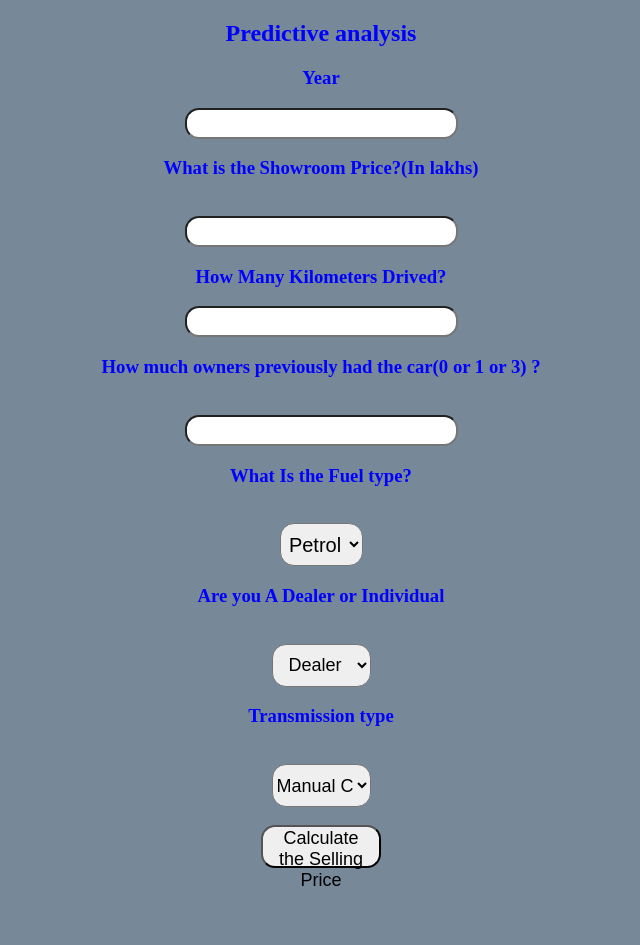
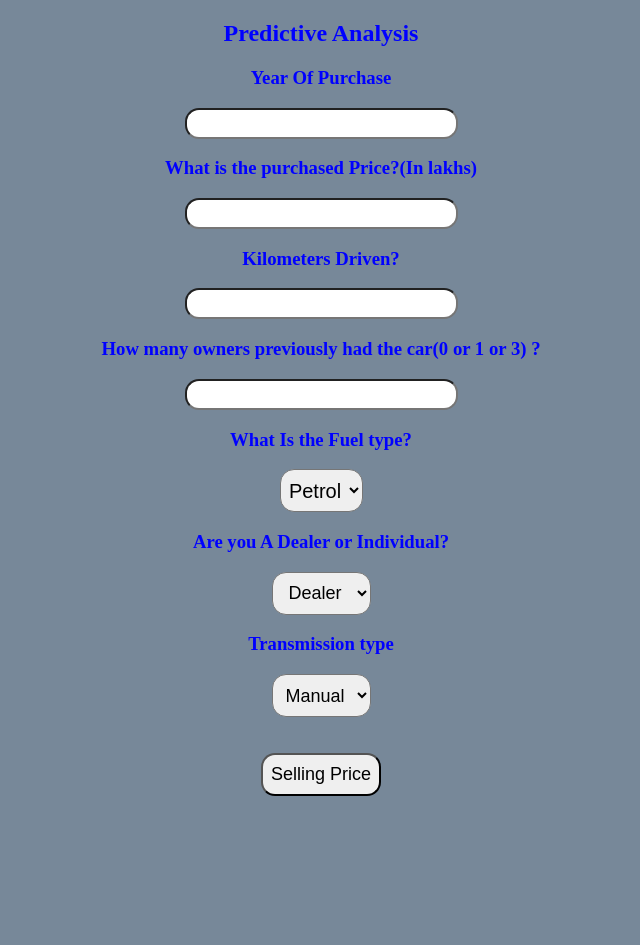
Before and after one commit to varun-kumar-812/Car-Price-Prediction, a Flask app: page / in a window 1280 px wide. Shown: the whole page, without its empty margins (319-959 px from the left). After the commit the page ends 796 px from the top, so only its background shows below. Run offline with Flask 2, Linux system fonts and the light colour scheme; parts of the project's set-up code (start-up, migrations or seed data) failed here and were passed over.

Commit message:
Add files via upload

```diff
--- a/app.py
+++ b/app.py
@@ -47,7 +47,7 @@ def predict():
         if output<0:
             return render_template('index.html',prediction_texts="Sorry you cannot sell this car")
         else:
-            return render_template('index.html',prediction_text="You Can Sell The Car at {}".format(output))
+            return render_template('index.html',prediction_text="You Can Sell The Car at ₹ {} lakhs".format(output))
     else:
         return render_template('index.html')
 
--- a/templates/index.html
+++ b/templates/index.html
@@ -4,33 +4,33 @@
 <head>
     <meta charset="UTF-8">
     <meta name="viewport" content="width=device-width, initial-scale=1.0">
-    <title>Document</title>
+    <title>Car Price Predictor</title>
 </head>
 
 <body>
 
     <div style="color:blue">
         <form action="{{ url_for('predict')}}" method="post">
-            <h2>Predictive analysis</h2>
-            <h3>Year</h3>
+            <h2>Predictive Analysis</h2>
+            <h3>Year Of Purchase</h3>
             <input id="first" name="Year" type="number ">
-            <h3>What is the Showroom Price?(In lakhs)</h3><br><input id="second" name="Present_Price" required="required">
-            <h3>How Many Kilometers Drived?</h3><input id="third" name="Kms_Driven" required="required">
-            <h3>How much owners previously had the car(0 or 1 or 3) ?</h3><br><input id="fourth" name="Owner" required="required">
-            <h3>What Is the Fuel type?</h3><br><select name="Fuel_Type_Petrol" id="fuel" required="required">
+            <h3>What is the purchased Price?(In lakhs)</h3><input id="second" name="Present_Price" required="required">
+            <h3>Kilometers Driven?</h3><input id="third" name="Kms_Driven" required="required">
+            <h3>How many owners previously had the car(0 or 1 or 3) ?</h3><input id="fourth" name="Owner" required="required">
+            <h3>What Is the Fuel type?</h3><select name="Fuel_Type_Petrol" id="fuel" required="required">
                 <option value="Petrol">Petrol</option>
                 <option value="Diesel">Diesel</option>
                 <option value="CNG">CNG</option>
             </select>
-            <h3>Are you A Dealer or Individual</h3><br><select name="Seller_Type_Individual" id="resea" required="required">
+            <h3>Are you A Dealer or Individual?</h3><select name="Seller_Type_Individual" id="resea" required="required">
                 <option value="Dealer">Dealer</option>
                 <option value="Individual">Individual</option>
             </select>
-            <h3>Transmission type</h3><br><select name="Transmission_Mannual" id="research" required="required">
-                <option value="Mannual">Manual Car</option>
-                <option value="Automatic">Automatic Car</option>
+            <h3>Transmission type</h3><select name="Transmission_Mannual" id="research" required="required">
+                <option value="Mannual">Manual</option>
+                <option value="Automatic">Automatic</option>
             </select>
-            <br><br><button id="sub" type="submit ">Calculate the Selling Price</button>
+            <br><br><br><button id="sub" type="submit ">Selling Price</button>
             <br>
 
 
```
